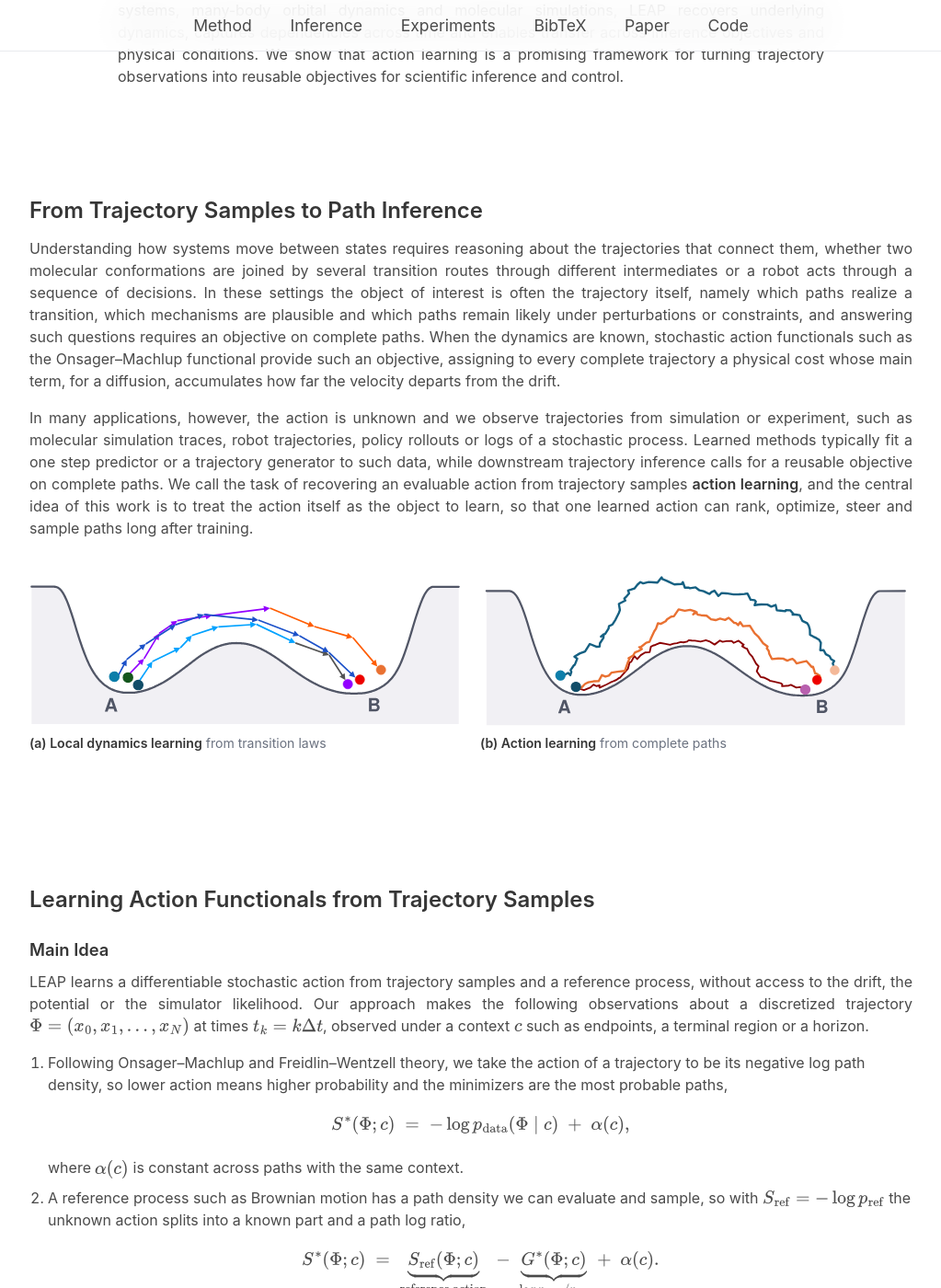
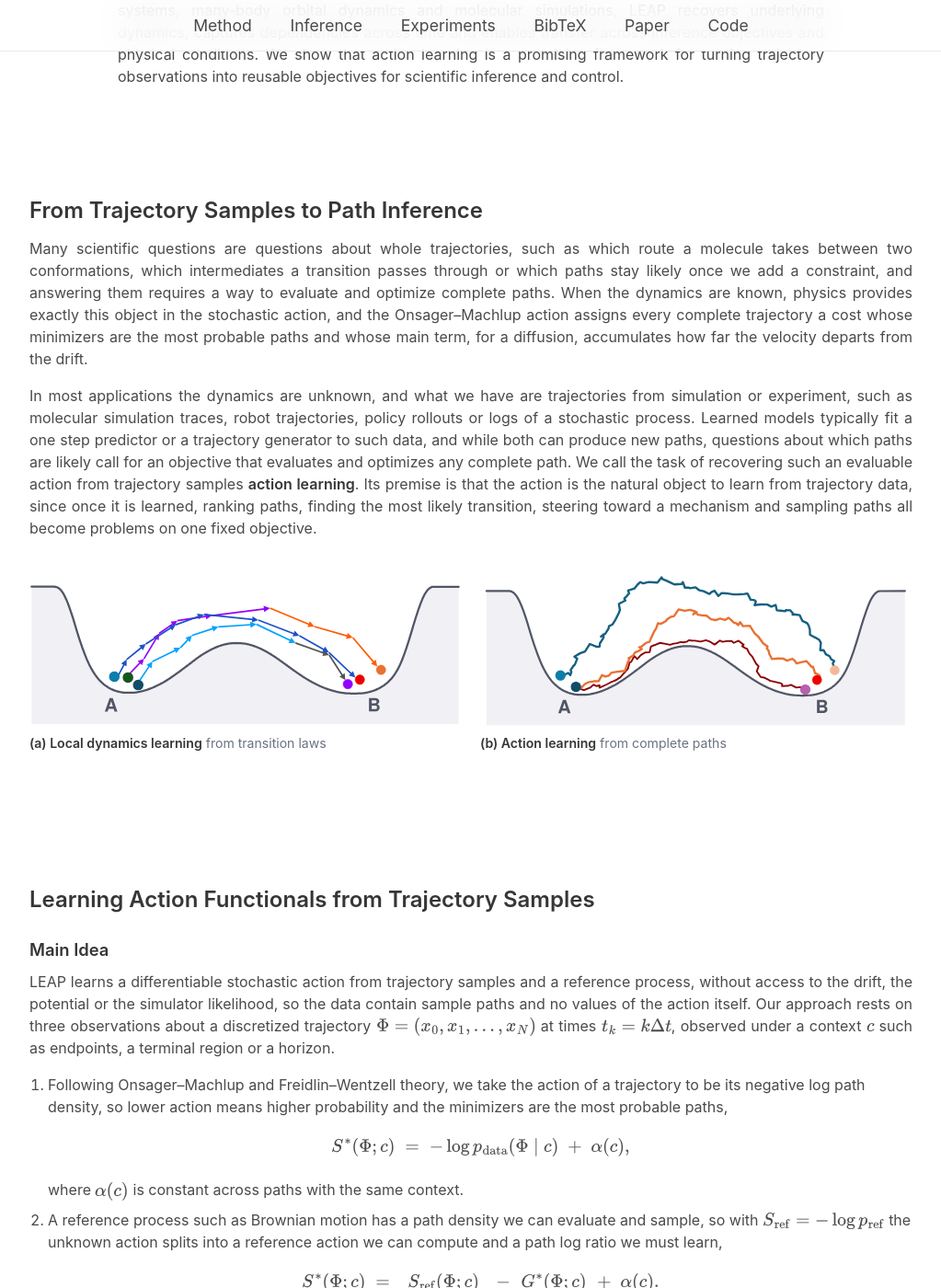
Before and after one commit to SarahLiaw/SarahLiaw.github.io, a Jekyll site: the page action-learning/index.html, which Jekyll copies as it is, in a window 1280 px wide and 1400 px high, scrolled down 1511 px. Shown: the whole window at 92% size, without its empty margins (128-1151 px from the left). Built offline with Jekyll 4.4.1, drawn with Linux system fonts in a browser that asks for light colours; some web fonts are replaced; some of the changed text lies outside the part shown.

Commit message:
Update action-learning page: one connected narrative

```diff
--- a/action-learning/index.html
+++ b/action-learning/index.html
@@ -73,8 +73,8 @@
 <section class="section" id="intro">
   <div class="container content">
     <h3 class="title">From Trajectory Samples to Path Inference</h3>
-    <p class="justified">Understanding how systems move between states requires reasoning about the trajectories that connect them, whether two molecular conformations are joined by several transition routes through different intermediates or a robot acts through a sequence of decisions. In these settings the object of interest is often the trajectory itself, namely which paths realize a transition, which mechanisms are plausible and which paths remain likely under perturbations or constraints, and answering such questions requires an objective on complete paths. When the dynamics are known, stochastic action functionals such as the Onsager–Machlup functional provide such an objective, assigning to every complete trajectory a physical cost whose main term, for a diffusion, accumulates how far the velocity departs from the drift.</p>
-    <p class="justified">In many applications, however, the action is unknown and we observe trajectories from simulation or experiment, such as molecular simulation traces, robot trajectories, policy rollouts or logs of a stochastic process. Learned methods typically fit a one step predictor or a trajectory generator to such data, while downstream trajectory inference calls for a reusable objective on complete paths. We call the task of recovering an evaluable action from trajectory samples <b>action learning</b>, and the central idea of this work is to treat the action itself as the object to learn, so that one learned action can rank, optimize, steer and sample paths long after training.</p>
+    <p class="justified">Many scientific questions are questions about whole trajectories, such as which route a molecule takes between two conformations, which intermediates a transition passes through or which paths stay likely once we add a constraint, and answering them requires a way to evaluate and optimize complete paths. When the dynamics are known, physics provides exactly this object in the stochastic action, and the Onsager–Machlup action assigns every complete trajectory a cost whose minimizers are the most probable paths and whose main term, for a diffusion, accumulates how far the velocity departs from the drift.</p>
+    <p class="justified">In most applications the dynamics are unknown, and what we have are trajectories from simulation or experiment, such as molecular simulation traces, robot trajectories, policy rollouts or logs of a stochastic process. Learned models typically fit a one step predictor or a trajectory generator to such data, and while both can produce new paths, questions about which paths are likely call for an objective that evaluates and optimizes any complete path. We call the task of recovering such an evaluable action from trajectory samples <b>action learning</b>. Its premise is that the action is the natural object to learn from trajectory data, since once it is learned, ranking paths, finding the most likely transition, steering toward a mechanism and sampling paths all become problems on one fixed objective.</p>
     <figure>
       <div class="figure-pair">
         <div><img src="static/figures/fig1a_local.svg" alt="Local dynamics learning, with paths assembled from local transitions between basins A and B." width="1400" height="481"><p class="sub"><b>(a) Local dynamics learning</b> from transition laws</p></div>
@@ -88,23 +88,23 @@
   <div class="container content">
     <h3 class="title">Learning Action Functionals from Trajectory Samples</h3>
     <h4 class="subtitle">Main Idea</h4>
-    <p class="justified">LEAP learns a differentiable stochastic action from trajectory samples and a reference process, without access to the drift, the potential or the simulator likelihood. Our approach makes the following observations about a discretized trajectory \(\Phi = (x_0, x_1, \dots, x_N)\) at times \(t_k = k\Delta t\), observed under a context \(c\) such as endpoints, a terminal region or a horizon.</p>
+    <p class="justified">LEAP learns a differentiable stochastic action from trajectory samples and a reference process, without access to the drift, the potential or the simulator likelihood, so the data contain sample paths and no values of the action itself. Our approach rests on three observations about a discretized trajectory \(\Phi = (x_0, x_1, \dots, x_N)\) at times \(t_k = k\Delta t\), observed under a context \(c\) such as endpoints, a terminal region or a horizon.</p>
     <ol>
       <li>Following Onsager–Machlup and Freidlin–Wentzell theory, we take the action of a trajectory to be its negative log path density, so lower action means higher probability and the minimizers are the most probable paths,
         <div class="eq">\[ S^*(\Phi;c) \;=\; -\log p_{\mathrm{data}}(\Phi \mid c) \;+\; \alpha(c), \]</div> where \(\alpha(c)\) is constant across paths with the same context.</li>
-      <li>A reference process such as Brownian motion has a path density we can evaluate and sample, so with \(S_{\mathrm{ref}} = -\log p_{\mathrm{ref}}\) the unknown action splits into a known part and a path log ratio,
+      <li>A reference process such as Brownian motion has a path density we can evaluate and sample, so with \(S_{\mathrm{ref}} = -\log p_{\mathrm{ref}}\) the unknown action splits into a reference action we can compute and a path log ratio we must learn,
         <div class="eq">\[ S^*(\Phi;c) \;=\; \underbrace{S_{\mathrm{ref}}(\Phi;c)}_{\text{reference action}} \;-\; \underbrace{G^*(\Phi;c)}_{\log p_{\mathrm{data}}/p_{\mathrm{ref}}} \;+\; \alpha(c). \]</div></li>
-      <li>Up to a constant per context, a path log ratio is what the optimal classifier computes when it picks out the observed trajectory from reference trajectories of the same context.</li>
+      <li>A path log ratio can be learned by comparison, since up to a constant per context it is what the optimal classifier computes when it picks out the observed trajectory from reference trajectories of the same context.</li>
     </ol>
-    <p class="justified">Then, at a high level, LEAP draws one observed trajectory \(\Phi^+ \sim p_{\mathrm{data}}(\cdot \mid c)\) and \(K\) reference trajectories \(\Phi^-_k \sim p_{\mathrm{ref}}(\cdot \mid c)\) and minimizes the setwise comparison objective</p>
+    <p class="justified">Then, at a high level, LEAP draws one observed trajectory \(\Phi^+ \sim p_{\mathrm{data}}(\cdot \mid c)\) and \(K\) reference trajectories \(\Phi^-_k \sim p_{\mathrm{ref}}(\cdot \mid c)\) from the same context and trains \(G_\theta\) to pick out the observed one by minimizing the comparison objective</p>
     <div class="eq">\[ \mathcal{L}_K(\theta) \;=\; -\,\mathbb{E}\left[\log \frac{e^{G_\theta(\Phi^+;c)}}{e^{G_\theta(\Phi^+;c)} + \sum_{k=1}^{K} e^{G_\theta(\Phi^-_k;c)}}\right]. \]</div>
-    <p class="justified">When the candidates are drawn independently, the data and reference densities share their support and the model class contains \(G^*\), the objective is minimized exactly at \(G_\theta = G^* + a(c)\) for every \(K \ge 1\), and at this optimum \(S_{\mathrm{ref}} - G_\theta\) ranks, optimizes and samples complete trajectories within each context as the data action does. Two properties of trajectory data shape how we choose the reference and parameterize \(G_\theta\).</p>
+    <p class="justified">When the candidates are drawn independently, the data and reference densities share their support and the model class contains \(G^*\), the objective is minimized exactly at \(G_\theta = G^* + a(c)\) for every \(K \ge 1\). Two properties of trajectory data shape how we choose the reference and parameterize \(G_\theta\), and the first two experiments below test each of them.</p>
     <ul>
       <li>Trajectories are often selected by an event, such as reaching a target region, which reshapes every transition. We address this with matched selection and the Girsanov form.</li>
       <li>Some information persists along the whole path, such as a hidden physical parameter, which couples all transitions. We address this with a global path functional.</li>
     </ul>
     <h4 class="subtitle">Learning on Paths</h4>
-    <p class="justified">The comparison objective recovers the action because of what its optimal classifier computes. When the observed trajectory sits at a uniformly random index \(I\) among the \(K+1\) candidates, Bayes' rule gives a softmax over the true path log ratios,</p>
+    <p class="justified">To see why comparison recovers the action, consider what the optimal classifier computes. When the observed trajectory sits at a uniformly random index \(I\) among the \(K+1\) candidates, Bayes' rule gives a softmax over the true path log ratios,</p>
     <div class="eq eq-wide">\[ P(I = i \mid \Phi_{0:K}, c) \;=\; \frac{p_{\mathrm{data}}(\Phi_i \mid c)/p_{\mathrm{ref}}(\Phi_i \mid c)}{\sum_{\ell=0}^{K} p_{\mathrm{data}}(\Phi_\ell \mid c)/p_{\mathrm{ref}}(\Phi_\ell \mid c)} \;=\; \frac{e^{G^*(\Phi_i;c)}}{\sum_{\ell=0}^{K} e^{G^*(\Phi_\ell;c)}}. \]</div>
     <div class="eq eq-narrow">\[ \begin{aligned} P(I = i \mid \Phi_{0:K}, c) &= \frac{p_{\mathrm{data}}(\Phi_i \mid c)/p_{\mathrm{ref}}(\Phi_i \mid c)}{\sum_{\ell=0}^{K} p_{\mathrm{data}}(\Phi_\ell \mid c)/p_{\mathrm{ref}}(\Phi_\ell \mid c)} \\ &= \frac{e^{G^*(\Phi_i;c)}}{\sum_{\ell=0}^{K} e^{G^*(\Phi_\ell;c)}}. \end{aligned} \]</div>
     <p class="justified">The objective is minimized when the model's softmax matches this posterior, which makes every difference of \(G_\theta\) between two paths of a context equal that of \(G^*\) and leaves one free constant per context. Centering under the reference fixes that constant, and at the optimum the learned action</p>
@@ -112,7 +112,7 @@
     <div class="eq eq-narrow">\[ \begin{aligned} S_\theta(\Phi;c) &= -\log p_{\mathrm{ref}}(\Phi \mid c) - \tilde G_\theta(\Phi;c), \\ \tilde G_\theta(\Phi;c) &= G_\theta(\Phi;c) - \mathbb{E}_{\Phi' \sim p_{\mathrm{ref}}(\cdot \mid c)}\big[G_\theta(\Phi';c)\big], \end{aligned} \]</div>
     <p class="justified">equals \(S^*\) up to a constant per context, which leaves path rankings, optimization solutions and Metropolis–Hastings ratios unchanged.</p>
     <h4 class="subtitle">The Girsanov Form</h4>
-    <p class="justified">The objective leaves the form of \(G_\theta\) open, and for Markov dynamics the reference suggests one. We use a Gaussian Markov reference, \(x_{k+1} = x_k + b_{\mathrm{ref}}(x_k,t_k;c)\,\Delta t + \sqrt{2D\Delta t}\,\xi_k\) with \(\xi_k \sim \mathcal{N}(0, I)\), whose transition law is analytic. When the data also follow Euler–Maruyama dynamics with the same diffusion \(D\), initial law and time grid, differing only in drift, \(b_{\mathrm{data}} = b_{\mathrm{ref}} + u^*\), LEAP parameterizes the path log ratio in its Girsanov form, with \(v_k = (x_{k+1} - x_k)/\Delta t\) and \(u_\theta\) parameterizing the drift difference,</p>
+    <p class="justified">The objective leaves the form of \(G_\theta\) open, and for Markov dynamics the reference suggests a form whose learned part is a drift correction. We use a Gaussian Markov reference, \(x_{k+1} = x_k + b_{\mathrm{ref}}(x_k,t_k;c)\,\Delta t + \sqrt{2D\Delta t}\,\xi_k\) with \(\xi_k \sim \mathcal{N}(0, I)\), whose transition law is analytic. When the data also follow Euler–Maruyama dynamics with the same diffusion \(D\), initial law and time grid, differing only in drift, \(b_{\mathrm{data}} = b_{\mathrm{ref}} + u^*\), LEAP parameterizes the path log ratio in its Girsanov form, with \(v_k = (x_{k+1} - x_k)/\Delta t\) and \(u_\theta\) parameterizing the drift difference,</p>
     <div class="eq eq-wide">\[ G_\theta(\Phi;c) \;=\; \sum_{k=0}^{N-1} \Big[\underbrace{\tfrac{1}{2D}\,u_\theta(x_k,t_k;c)^{\top}\big(v_k - b_{\mathrm{ref}}(x_k,t_k;c)\big)}_{\text{velocity alignment}} \;-\; \underbrace{\tfrac{1}{4D}\,\|u_\theta(x_k,t_k;c)\|^2}_{\text{normalization cost}}\Big]\,\Delta t. \]</div>
     <div class="eq eq-narrow">\[ \begin{aligned} G_\theta(\Phi;c) = \sum_{k=0}^{N-1} \Big[ &\tfrac{1}{2D}\,u_\theta(x_k,t_k;c)^{\top}\big(v_k - b_{\mathrm{ref}}(x_k,t_k;c)\big) \\ &- \tfrac{1}{4D}\,\|u_\theta(x_k,t_k;c)\|^2 \Big]\,\Delta t. \end{aligned} \]</div>
     <p class="justified">Each term involves one transition, while \(u_\theta\) is fit by comparing complete paths, which is what lets LEAP handle selected trajectories in the first experiment below. At \(u_\theta = u^*\) this is the exact path log likelihood ratio, and for a fixed initial state the data action is, up to a constant \(C_{\mathrm{EM}}(c)\), the Euler–Maruyama action of the data drift,</p>
@@ -122,7 +122,7 @@
     <h4 class="subtitle">Local and Global Path Functionals</h4>
     <p class="justified">The Girsanov form adds one term per transition, and LEAP-Local more generally learns a scalar term for each transition,</p>
     <div class="eq">\[ G^{\mathrm{local}}_\theta(\Phi;c) \;=\; \sum_{k=0}^{N-1} g_\theta(x_k, x_{k+1}, t_k; c). \]</div>
-    <p class="justified">This factorization can fail when information is shared across the trajectory, such as a hidden physical parameter fixed for the whole path, so LEAP-Global learns the path log ratio on the complete path, \(G^{\mathrm{global}}_\theta(\Phi;c) = r_\theta(\Phi;c)\). For trajectories selected by an event, such as reaching a target region, we condition the reference on the same event, and the experiments below make both cases precise.</p>
+    <p class="justified">This factorization can fail when information is shared across the trajectory, such as a hidden physical parameter fixed for the whole path, so LEAP-Global learns the path log ratio on the complete path, \(G^{\mathrm{global}}_\theta(\Phi;c) = r_\theta(\Phi;c)\). The orbital experiment below gives a case where the exact path log ratio has this global form.</p>
   </div>
 </section>
 
@@ -131,14 +131,13 @@
     <h3 class="title">Downstream Trajectory Inference</h3>
     <p class="justified">With the learned action in hand, each downstream question becomes a problem on path space. The same \(S_\theta\) ranks candidate paths, infers representative trajectories, incorporates mechanism preferences, imposes soft constraints and defines trajectory distributions, and preferences \(M_j\) and penalties \(C_\ell\) simply add to it,</p>
     <div class="eq">\[ \pi(\Phi \mid c) \;\propto\; \exp\Big(-S_\theta(\Phi;c) + \sum_j \gamma_j M_j(\Phi) - \sum_\ell \lambda_\ell C_\ell(\Phi)\Big), \]</div>
-    <p class="justified">so each new request changes the inference problem without retraining the model, and an action within \(\varepsilon\) of the true one up to a constant keeps its minimizers within \(2\varepsilon\) of optimal under the true action.</p>
+    <p class="justified">so each new request changes the inference problem without retraining the model. Errors in the learned action also stay controlled, since an action within \(\varepsilon\) of the true one up to a constant keeps its minimizers within \(2\varepsilon\) of optimal under the true action.</p>
     <figure>
       <div class="figure-frame">
         <iframe src="static/anim/inference.html" title="Downstream trajectory inference with one action" loading="lazy"></iframe>
       </div>
       <figcaption>All four panels use one learned action. Dashed paths omit the added term, and the red disc can be dragged.</figcaption>
     </figure>
-    <p class="justified">This only requires trajectory samples and a reference that can be sampled, has an evaluable path density and covers the data, so beyond the physical and molecular systems tested here it can extend to robot trajectories and logged agent rollouts, where a learned action can help analyze and steer behavior in science, robotics and planning.</p>
   </div>
 </section>
 
@@ -176,7 +175,7 @@
 <section class="section" id="alanine" data-nav="experiments">
   <div class="container content">
     <h3 class="title">Reusing Learned Actions across Conditions and Objectives</h3>
-    <p class="justified">Finally, we reuse one learned action across conditions and objectives. We learn one action for alanine dipeptide in its backbone angles \((\phi, \psi)\) from reactive C7eq&nbsp;→&nbsp;C7ax trajectories simulated at 600&nbsp;K, a reduced description whose effective dynamics are not available in closed form. Keeping this action fixed, we complete paths from a few observed states and add basin preferences and angular constraints without retraining, and with a reference fit to 500&nbsp;K trajectories, the log ratio learned at 600&nbsp;K separates 500&nbsp;K paths from that reference at least as well as a model trained at 500&nbsp;K.</p>
+    <p class="justified">Finally, we test whether one learned action can be reused across physical conditions and inference objectives. We learn one action for alanine dipeptide in its backbone angles \((\phi, \psi)\) from reactive C7eq&nbsp;→&nbsp;C7ax trajectories simulated at 600&nbsp;K, a reduced description whose effective dynamics are not available in closed form. Keeping this action fixed, we complete paths from a few observed states and add basin preferences and angular constraints without retraining. With a reference fit to 500&nbsp;K trajectories, the log ratio learned at 600&nbsp;K also separates 500&nbsp;K paths from that reference at least as well as a model trained at 500&nbsp;K.</p>
     <figure>
       <div class="figure-frame">
         <iframe src="static/anim/alanine.html" title="Reuse of a fixed molecular action" loading="lazy"></iframe>
@@ -189,7 +188,7 @@
 <section class="section">
   <div class="container content">
     <h3 class="title">Conclusion</h3>
-    <p class="justified">LEAP treats the stochastic action as a reusable learning target for trajectory data, and learning an objective on path space gives a common interface between trajectory data and diverse downstream inference problems. Looking forward, we hope action learning encourages a broader view for trajectory modeling, in science as well as robotics and other sequential domains, by shifting the focus to learning reusable objectives over complete paths.</p>
+    <p class="justified">LEAP treats the stochastic action as a reusable learning target for trajectory data, and the experiments show what this buys, since comparing complete paths recovers the dynamics behind selected trajectories, captures dependencies that span the whole trajectory and yields one action that serves many inference problems. This only requires trajectory samples and a reference that can be sampled, has an evaluable path density and covers the data, so beyond the physical and molecular systems tested here it can extend to robot trajectories and logged agent rollouts, where a learned action can help analyze and steer behavior in science, robotics and planning. Looking forward, we hope action learning encourages a broader view of trajectory modeling that shifts the focus to learning reusable objectives over complete paths.</p>
     <h4 class="subtitle">Limitations</h4>
     <ul>
       <li>LEAP requires overlap between the reference and the trajectory distribution, and poor overlap increases finite sample error.</li>
```
